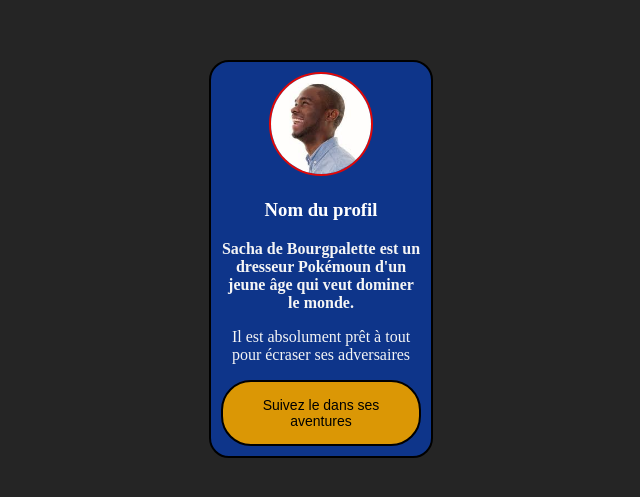
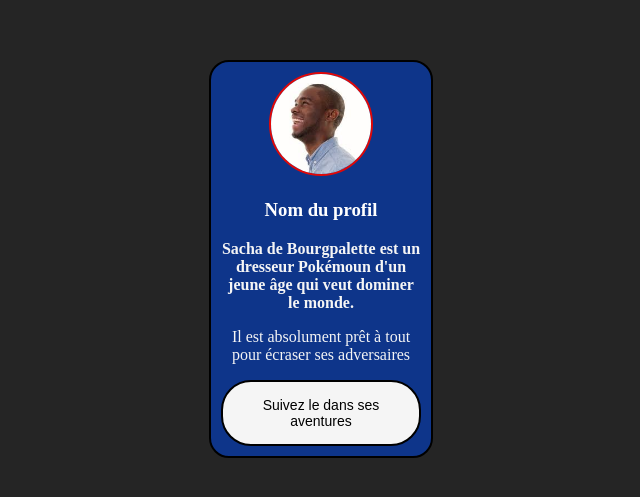
Before and after one commit to TMS-B/Profile-Card, a website: page index.html in a window 1280 px wide. Shown: the part 149-646 px from the top of the page, without its empty margins (327-967 px from the left). Drawn offline with Linux system fonts and the light colour scheme.

Commit message:
Modif button

```diff
--- a/style.scss
+++ b/style.scss
@@ -28,7 +28,7 @@
         align-self: center;
     }
     &__button{      //caractéristiques de mon bouton
-        background-color: rgb(219, 151, 5);
+        background-color: whitesmoke;
         color: black;
         width: 100%;
         padding: 15px;
@@ -45,7 +45,7 @@
         position: absolute;
         width: 0%;
         height: 3px;
-        background: rgb(233, 229, 9);
+        background: rgb(9, 233, 20);
         transition: width 1s linear;        //la direction, la durée et la façon dont il va s'agrandir au moment du hover
     }
     &__button:hover::after{     //taille de mon underline quand il est arrivé au bout
```
Also changed, not shown: style.css.
